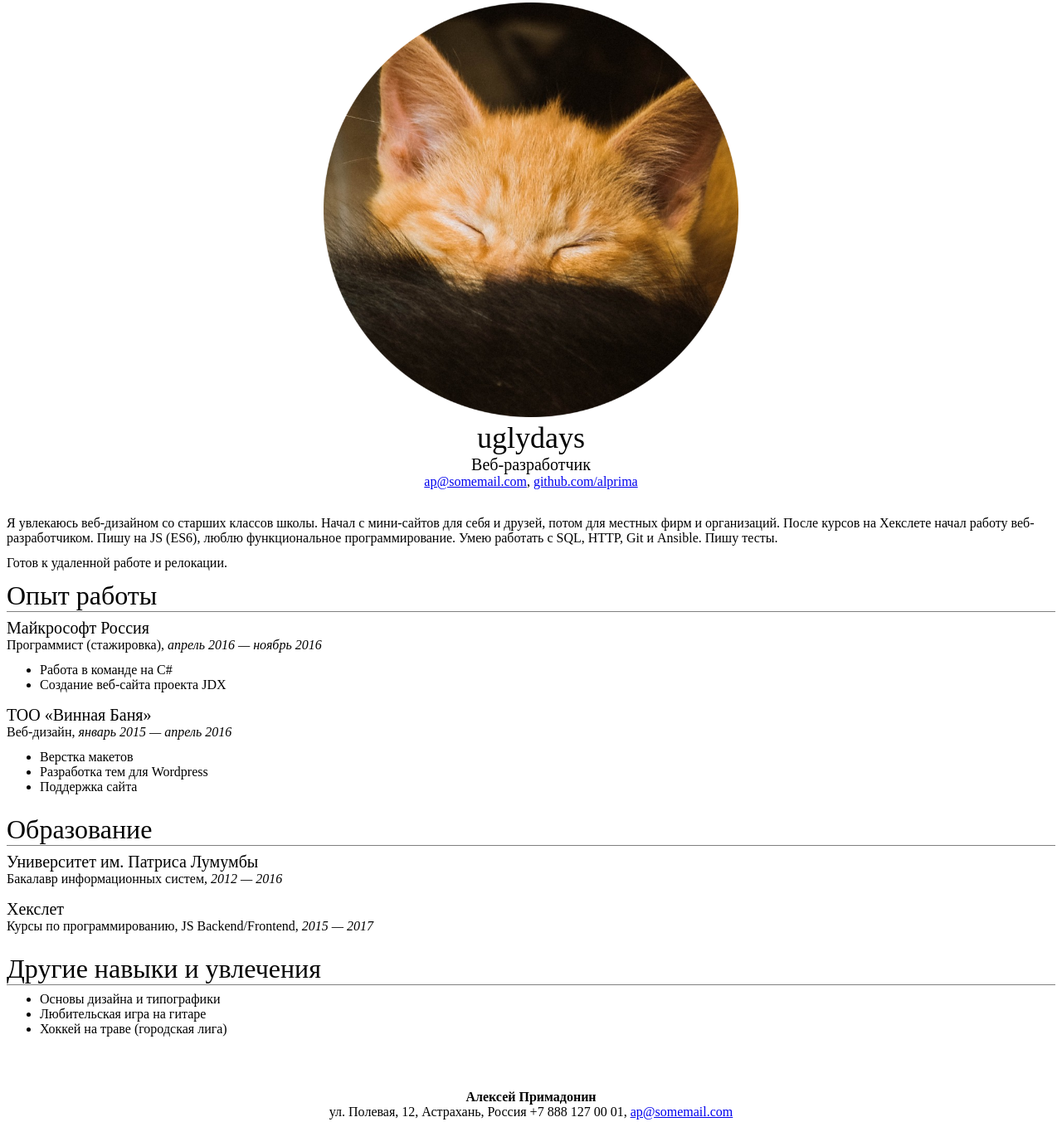
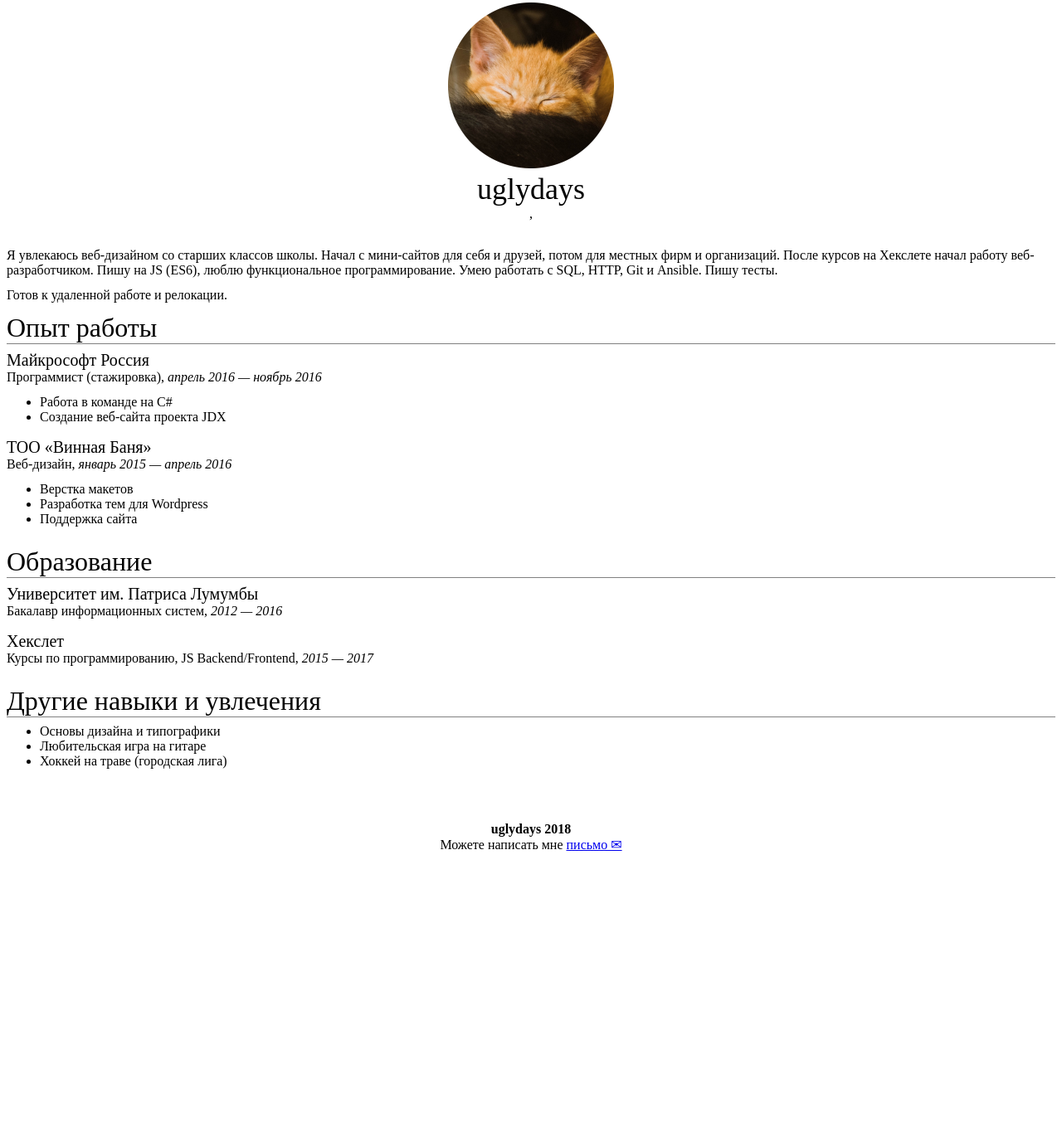
Before and after one commit to uglydays/uglydays.github.io, a plain HTML site: page index.html in a window 1280 px wide. Shown: the part 5-1358 px from the top of the page at 83% size. After the commit the page ends 1041 px from the top, so only its background shows below. Drawn offline with Linux system fonts and the light colour scheme.

Commit message:
Update index.html

```diff
--- a/index.html
+++ b/index.html
@@ -1,4 +1,3 @@
-<!-- BEGIN -->
 <!DOCTYPE html>
 <html>
 
@@ -10,12 +9,10 @@
 
   <body>
     <div id="header">
-      <img src="kitty.png" width="500" height="500" alt="киса">
+      <img src="kitty.png" width="200" height="200" alt="киса">
       <h1>uglydays</h1>
-      <h3>Веб-разработчик</h3>
       <p>
-        <a href="mailto:ap@somemail.com">ap@somemail.com</a>,
-        <a href="https://github.com/alprima">github.com/alprima</a>
+        <a href="mailto:uglydayz@gmail.com"></a>,
       </p>
     </div>
 
@@ -80,11 +77,10 @@
     </div>
 
     <div id="footer">
-      <strong>Алексей Примадонин</strong>
+      <strong>uglydays 2018</strong>
       <br/>
-      ул. Полевая, 12, Астрахань, Россия +7 888 127 00 01, <a href="mailto:ap@somemail.com">ap@somemail.com</a>
+      Можете написать мне <a href="mailto:uglydayz@gmail.com">письмо &#9993;</a>
     </div>
 
   </body>
 </html>
-<!-- END -->
```
